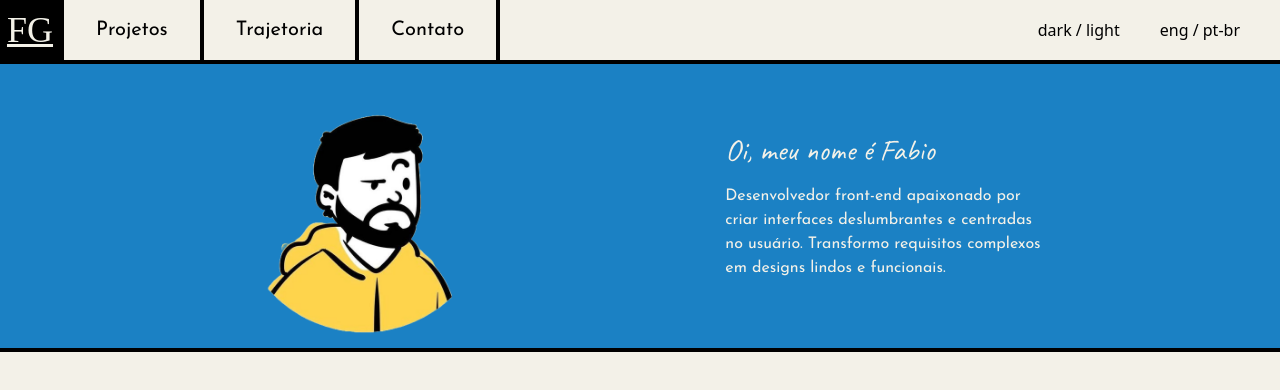
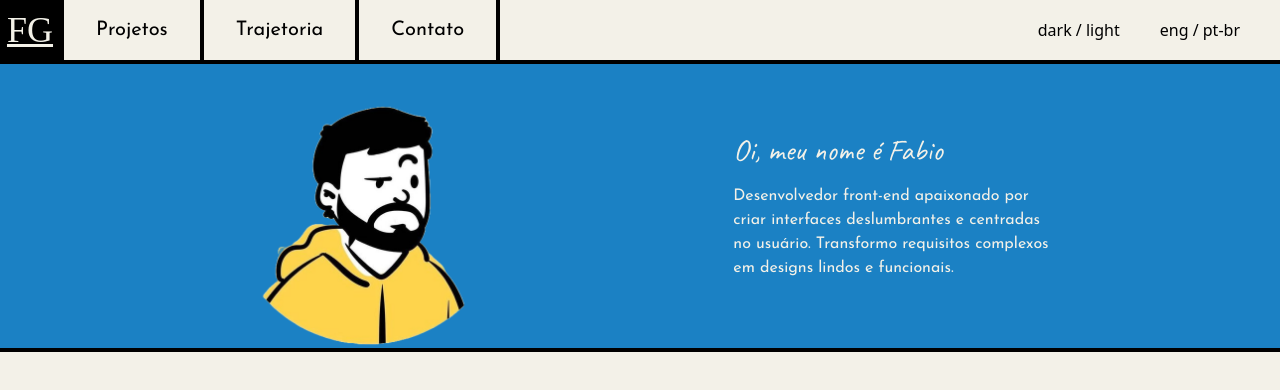
Before and after one commit to fabioguieiro/portfolio, a Next.js app: page / in a window 1280 px wide. Shown: the top 390 px of the page. Built offline with nearby package versions, Linux system fonts and the light colour scheme; a web font is replaced by a local one.

Commit message:
exporting Avatar separatelly from banner component

```diff
--- /dev/null
+++ b/public/images/Avatar.jsx
@@ -0,0 +1,12 @@
+import Image from "next/image";
+
+export function Avatar() {
+  return (
+    <Image
+      src={`/avatar.png`}
+      alt={"A portrait of me"}
+      width="280"
+      height="280"
+    />
+  );
+}
--- a/src/components/Banner/index.tsx
+++ b/src/components/Banner/index.tsx
@@ -1,15 +1,4 @@
-import Image from "next/image";
-
-export function Avatar() {
-  return (
-    <Image
-      src={`/avatar.png`}
-      alt={"A portrait of me"}
-      width="256"
-      height="256"
-    />
-  );
-}
+import { Avatar } from "../../../public/images/Avatar";
 
 export const Banner = () => {
   return (
```
